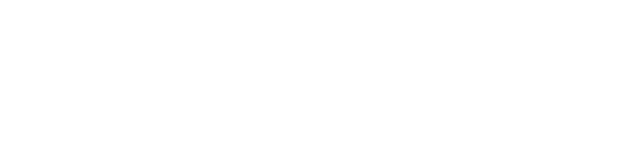
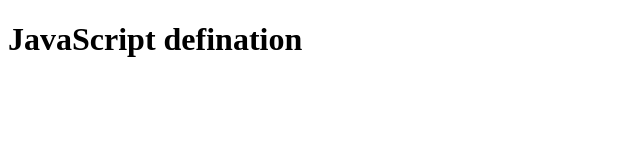
Before and after one commit to Muhammadkaif091/advance-js-defination-app, a plain HTML site: page index.html in a window 1280 px wide. Shown: the whole page, without its empty margins (0-640 px from the left). Drawn offline with Linux system fonts and the light colour scheme.

Commit message:
update in html

```diff
--- a/index.html
+++ b/index.html
@@ -6,6 +6,7 @@
     <title>Document</title>
 </head>
 <body>
+    <h1>JavaScript defination </h1>
     <script src="app.js"></script>
 </body>
 </html>
```
